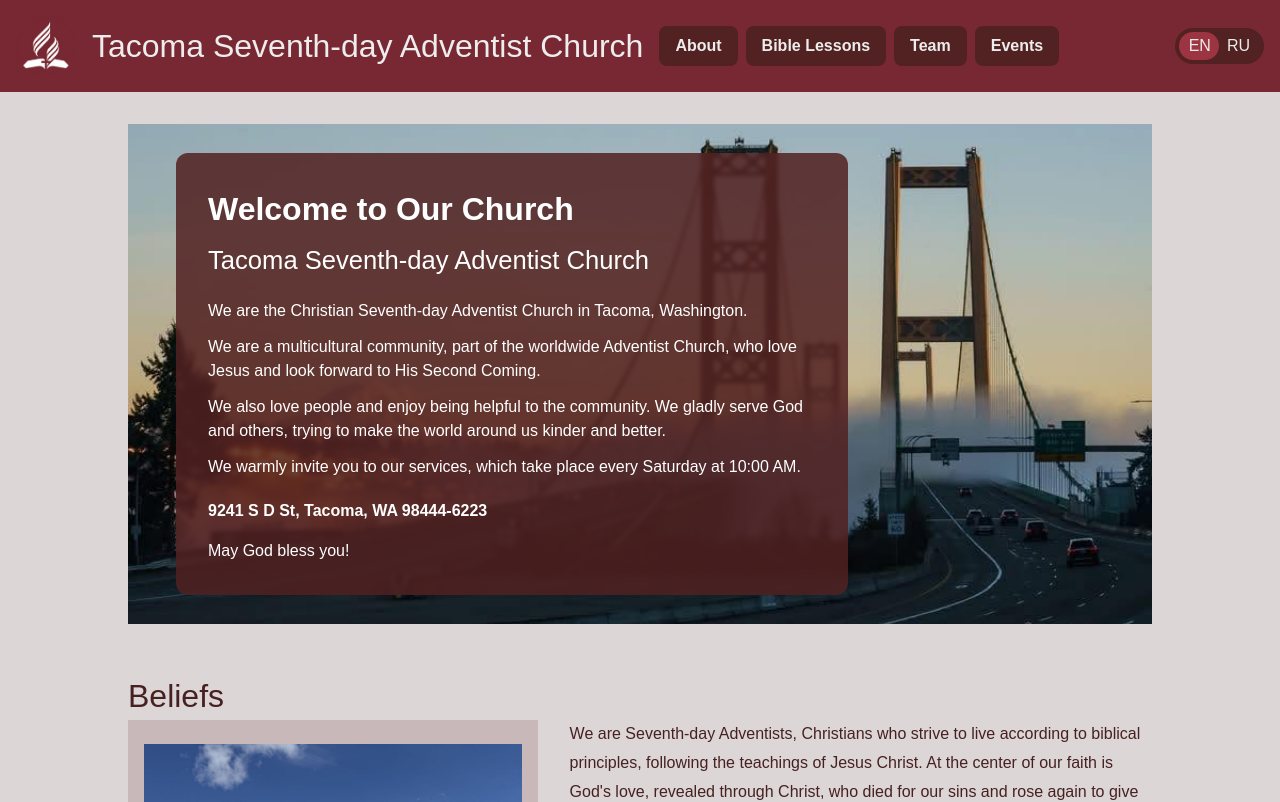
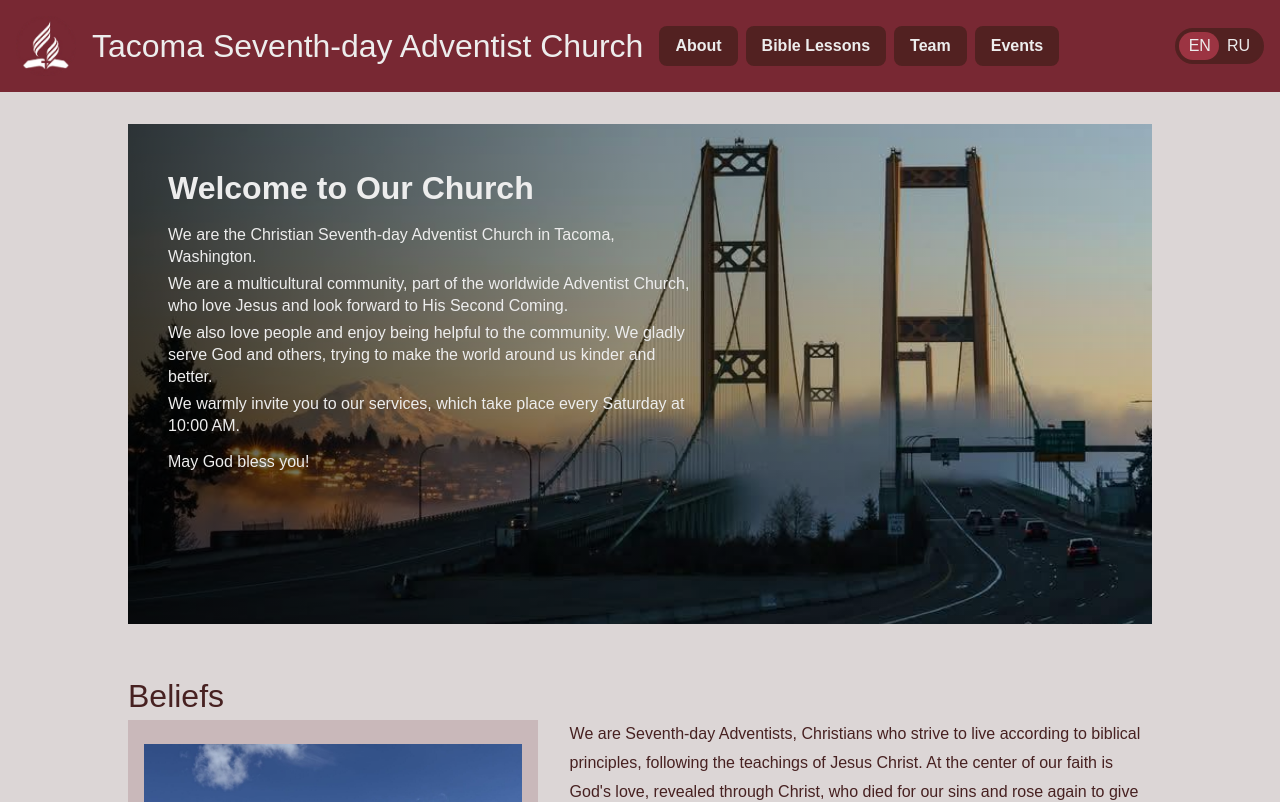
Before and after one commit to glavavlada/TacomaASDWebsite, a Next.js app in the folder my-church-site/: page / in a window 1280 px wide. Shown: the top 802 px of the page. Built offline with nearby package versions, Linux system fonts and the light colour scheme; no server answers.

Commit message:
tweaked the Intro to make textbox transparent - need to work on rusian side of things

```diff
--- a/my-church-site/src/app/page.tsx
+++ b/my-church-site/src/app/page.tsx
@@ -31,34 +31,33 @@ export default function About() {
     <div className="aboutPage">
       <LiveStreamEmbed />
 
-      {/*intro/welcome section */}
+      {/* Intro Section */}
       <section
-        className=" relative mb-12 min-h-[500px] overflow-hidden bg-cover bg-center flex items-center"
-        style={{ backgroundImage: "url('/IntroPic.jpg')" }}
+        className=" relative mb-12 min-h-[500px] overflow-hidden bg-cover bg-center flex items-start"
+        style={{
+          backgroundImage: "url('/IntroPic.jpg')",
+        }}
       >
-        {/* transparent text box */}
+        {/* Makes the left side darker so the text stays readable */}
         <div
-          className=" ml-12 max-w-2xl rounded-xl bg-[color:var(--buttonDark)]/85 p-8 text-white backdrop-blur-[2px] "
+          className=" absolute inset-0 bg-gradient-to-r from-black/70 via-black/25 to-transparent"
+        />
+
+        {/* Intro text */}
+        <div
+          className=" relative z-10 ml-4 max-w-xl pt-10 p-6 text-[var(--textLight)]"
         >
-          <h1 className="mb-2 font-semibold">
+          <h1 className="mb-3 font-bold">
             {introData.intro.title}
           </h1>
 
-          <h2 className="mb-5">
-            {introData.intro.subtitle}
-          </h2>
-
-          <div className="flex flex-col gap-3 leading-6">
+          <div className="flex flex-col gap-1 leading-[1.4]">
             {introData.intro.paragraphs.map((paragraph, index) => (
               <p key={index}>{paragraph}</p>
             ))}
           </div>
 
-          <p className="mt-5 font-semibold">
-            {introData.intro.address}
-          </p>
-
-          <p className="mt-4">
+          <p className="mt-3">
             {introData.intro.closing}
           </p>
         </div>
--- a/my-church-site/src/locale/en/Intro.json
+++ b/my-church-site/src/locale/en/Intro.json
@@ -1,14 +1,12 @@
 {
   "intro": {
     "title": "Welcome to Our Church",
-    "subtitle": "Tacoma Seventh-day Adventist Church",
     "paragraphs": [
       "We are the Christian Seventh-day Adventist Church in Tacoma, Washington.",
       "We are a multicultural community, part of the worldwide Adventist Church, who love Jesus and look forward to His Second Coming.",
       "We also love people and enjoy being helpful to the community. We gladly serve God and others, trying to make the world around us kinder and better.",
       "We warmly invite you to our services, which take place every Saturday at 10:00 AM."
     ],
-    "address": "9241 S D St, Tacoma, WA 98444-6223",
     "closing": "May God bless you!"
   }
 }
--- a/my-church-site/src/locale/ru/Intro.json
+++ b/my-church-site/src/locale/ru/Intro.json
@@ -1,14 +1,12 @@
 {
   "intro": {
     "title": "Добро пожаловать в нашу церковь",
-    "subtitle": "Церковь адвентистов седьмого дня в Такоме",
     "paragraphs": [
       "Мы — христианская церковь адвентистов седьмого дня в городе Такома, штат Вашингтон.",
       "Мы являемся многонациональной общиной и частью всемирной Церкви адвентистов седьмого дня. Мы любим Иисуса Христа и с надеждой ожидаем Его Второго пришествия.",
       "Мы также любим людей и стремимся быть полезными нашему обществу. Мы с радостью служим Богу и людям, стараясь делать мир вокруг нас добрее и лучше.",
       "Мы тепло приглашаем вас на наши богослужения, которые проходят каждую субботу в 10:00 утра."
     ],
-    "address": "9241 S D St, Tacoma, WA 98444-6223",
     "closing": "Пусть Бог благословит вас!"
   }
 }
```
